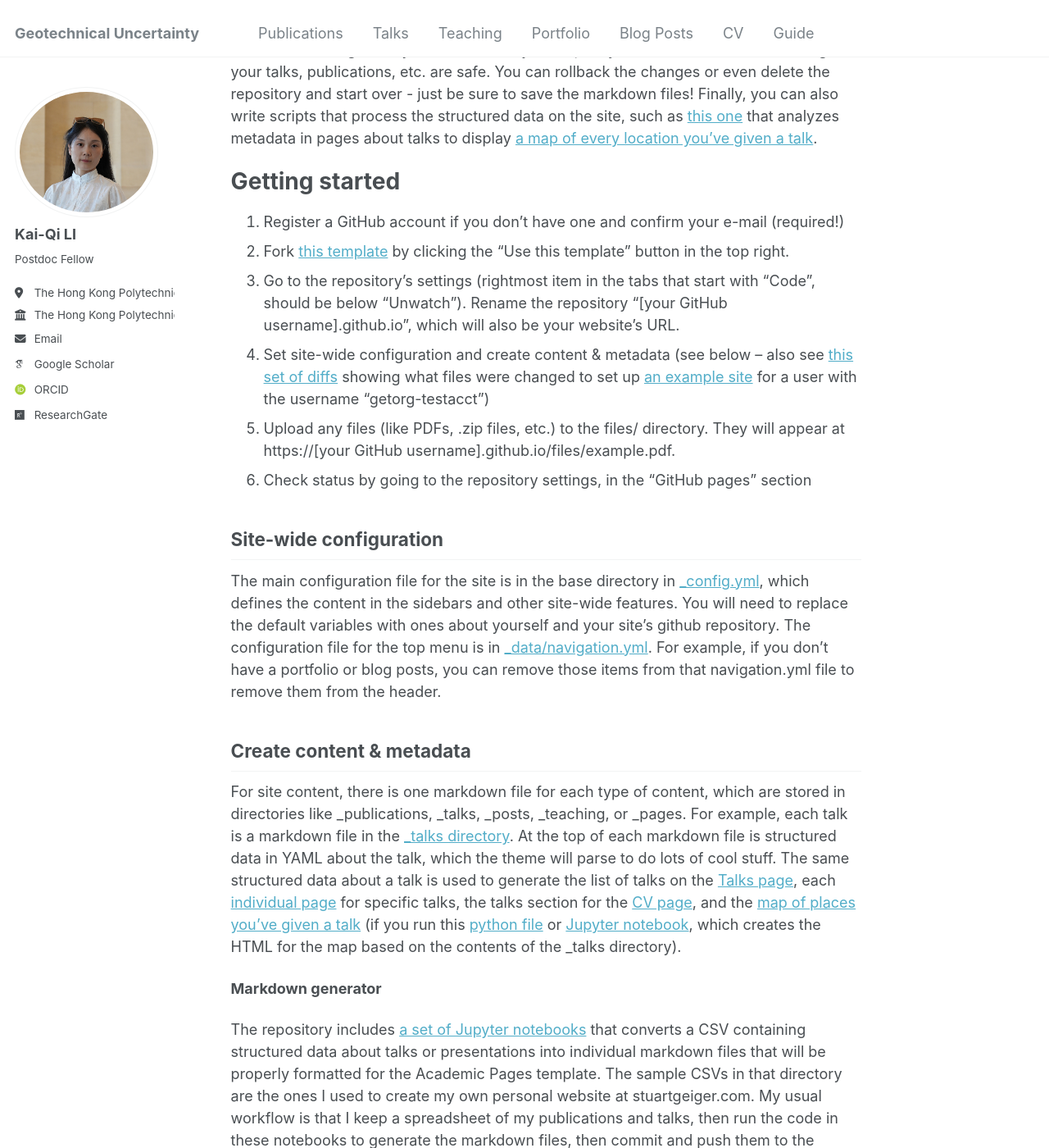
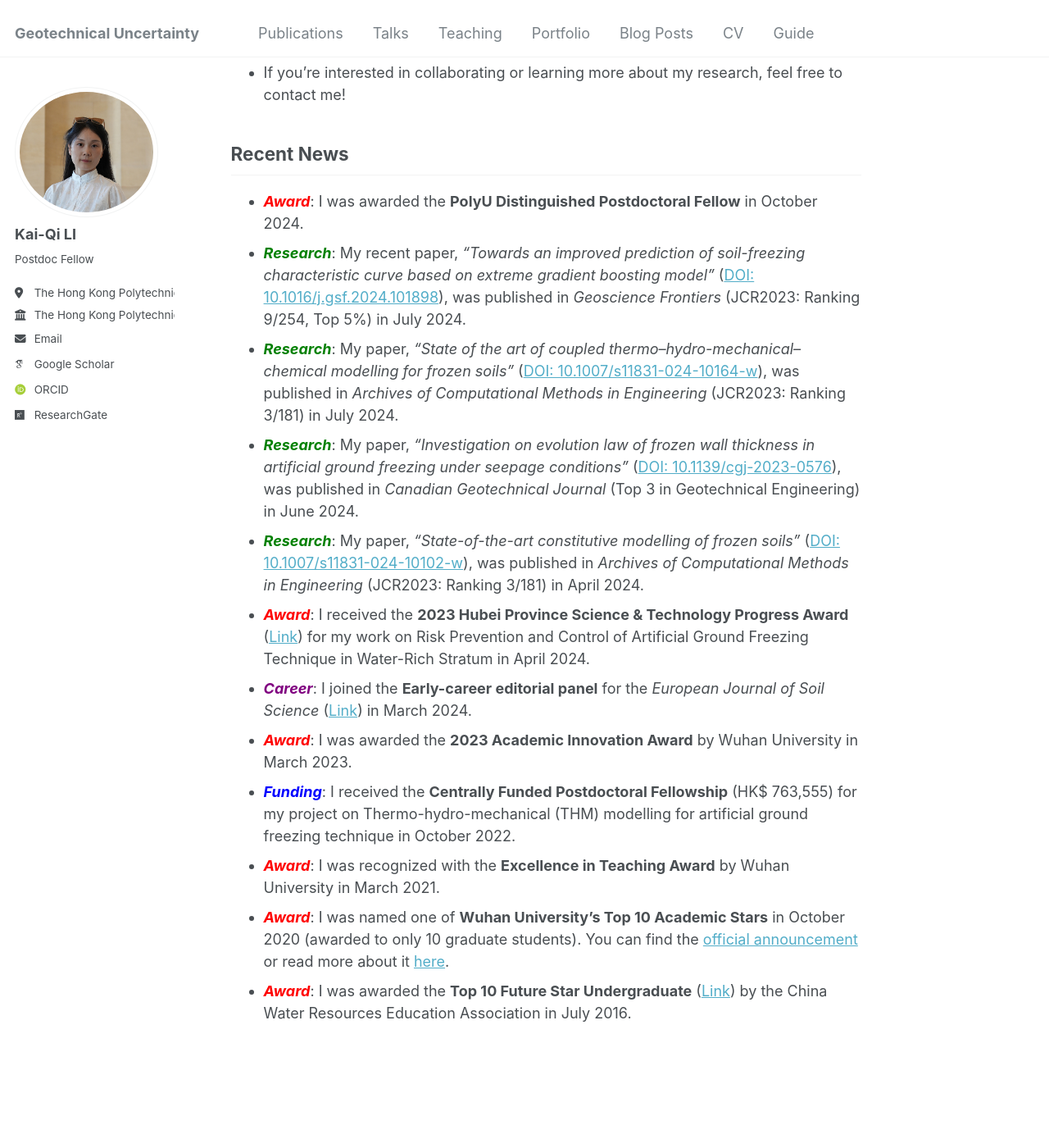
Before and after one commit to kqceeli/kqceeli.github.io, a Jekyll site: the page built from _pages/about.md, in a window 1280 px wide and 1400 px high, scrolled down 791 px. Shown: the whole window at 82% size. Built offline with Jekyll 4.4.1, drawn with Linux system fonts in a browser that asks for light colours; some web fonts are replaced; some of the changed text lies outside the part shown.

Commit message:
Update about.md

```diff
--- a/_pages/about.md
+++ b/_pages/about.md
@@ -1,49 +1,38 @@
 ---
 permalink: /
-title: "Academic Pages is a ready-to-fork GitHub Pages template for academic personal websites"
+title: "About Me"
 author_profile: true
 redirect_from:
   - /about/
   - /about.html
 ---
 
-This is the front page of a website that is powered by the [Academic Pages template](https://github.com/academicpages/academicpages.github.io) and hosted on GitHub pages. [GitHub pages](https://pages.github.com) is a free service in which websites are built and hosted from code and data stored in a GitHub repository, automatically updating when a new commit is made to the repository. This template was forked from the [Minimal Mistakes Jekyll Theme](https://mmistakes.github.io/minimal-mistakes/) created by Michael Rose, and then extended to support the kinds of content that academics have: publications, talks, teaching, a portfolio, blog posts, and a dynamically-generated CV. You can fork [this template](https://github.com/academicpages/academicpages.github.io) right now, modify the configuration and markdown files, add your own PDFs and other content, and have your own site for free, with no ads!
+- I am a Postdoctoral Fellow in the Department of Civil and Environmental Engineering at [The Hong Kong Polytechnic University](https://www.polyu.edu.hk/cee), working under the supervision of Prof. [YIN Zhen-Yu](https://www.polyu.edu.hk/cee/people/academic-staff/prof-zhen-yu-yin). I earned my PhD from Wuhan University in 2022 under the mentorship of Prof. [LIU Yong](https://scholar.google.com/citations?user=O6MLOGQAAAAJ&hl=zh-CN). I was also a visiting PhD at the [National University of Singapore](https://nus.edu.sg) under Prof. [LEE Fook-Hou](https://scholar.google.com/citations?user=hEHH6sYAAAAJ&hl=zh-CN&oi=sra), a fellow of the Singapore Academy of Engineering.
 
-A data-driven personal website
-======
-Like many other Jekyll-based GitHub Pages templates, Academic Pages makes you separate the website's content from its form. The content & metadata of your website are in structured markdown files, while various other files constitute the theme, specifying how to transform that content & metadata into HTML pages. You keep these various markdown (.md), YAML (.yml), HTML, and CSS files in a public GitHub repository. Each time you commit and push an update to the repository, the [GitHub pages](https://pages.github.com/) service creates static HTML pages based on these files, which are hosted on GitHub's servers free of charge.
+- My work is particularly recognized in the field of artificial ground freezing (AGF), where I have developed advanced thermo-hydro-mechanical (THM) models for freezing processes in complex geological environments. This research earned me the 2023 Hubei Provincial Science & Technology Progress Award.
 
-Many of the features of dynamic content management systems (like Wordpress) can be achieved in this fashion, using a fraction of the computational resources and with far less vulnerability to hacking and DDoSing. You can also modify the theme to your heart's content without touching the content of your site. If you get to a point where you've broken something in Jekyll/HTML/CSS beyond repair, your markdown files describing your talks, publications, etc. are safe. You can rollback the changes or even delete the repository and start over - just be sure to save the markdown files! Finally, you can also write scripts that process the structured data on the site, such as [this one](https://github.com/academicpages/academicpages.github.io/blob/master/talkmap.ipynb) that analyzes metadata in pages about talks to display [a map of every location you've given a talk](https://academicpages.github.io/talkmap.html).
+- I have published over 30 papers in leading international journals, with over 700 citations and an h-index of 15. I also serve as an Early-career Editorial Panel Member for the European Journal of Soil Science and regularly review for top-tier journals such as the Journal of Geotechnical and Geoenvironmental Engineering and Computers and Geotechnics.
 
-Getting started
-======
-1. Register a GitHub account if you don't have one and confirm your e-mail (required!)
-1. Fork [this template](https://github.com/academicpages/academicpages.github.io) by clicking the "Use this template" button in the top right.
-1. Go to the repository's settings (rightmost item in the tabs that start with "Code", should be below "Unwatch"). Rename the repository "[your GitHub username].github.io", which will also be your website's URL.
-1. Set site-wide configuration and create content & metadata (see below -- also see [this set of diffs](http://archive.is/3TPas) showing what files were changed to set up [an example site](https://getorg-testacct.github.io) for a user with the username "getorg-testacct")
-1. Upload any files (like PDFs, .zip files, etc.) to the files/ directory. They will appear at https://[your GitHub username].github.io/files/example.pdf.
-1. Check status by going to the repository settings, in the "GitHub pages" section
+- **My research interests involve**:
+   1. *Multi-field coupling theory*
+   2. *Constitutive modelling of soils*
+   3. *Random finite element method*
+   4. *Geotechnical risk and reliability*
+   5. *Uncertainty quantification and propagation*
+   6. *Machine learning in geotechnical engineering*
 
-Site-wide configuration
-------
-The main configuration file for the site is in the base directory in [_config.yml](https://github.com/academicpages/academicpages.github.io/blob/master/_config.yml), which defines the content in the sidebars and other site-wide features. You will need to replace the default variables with ones about yourself and your site's github repository. The configuration file for the top menu is in [_data/navigation.yml](https://github.com/academicpages/academicpages.github.io/blob/master/_data/navigation.yml). For example, if you don't have a portfolio or blog posts, you can remove those items from that navigation.yml file to remove them from the header.
+- If you're interested in collaborating or learning more about my research, feel free to contact me!
 
-Create content & metadata
-------
-For site content, there is one markdown file for each type of content, which are stored in directories like _publications, _talks, _posts, _teaching, or _pages. For example, each talk is a markdown file in the [_talks directory](https://github.com/academicpages/academicpages.github.io/tree/master/_talks). At the top of each markdown file is structured data in YAML about the talk, which the theme will parse to do lots of cool stuff. The same structured data about a talk is used to generate the list of talks on the [Talks page](https://academicpages.github.io/talks), each [individual page](https://academicpages.github.io/talks/2012-03-01-talk-1) for specific talks, the talks section for the [CV page](https://academicpages.github.io/cv), and the [map of places you've given a talk](https://academicpages.github.io/talkmap.html) (if you run this [python file](https://github.com/academicpages/academicpages.github.io/blob/master/talkmap.py) or [Jupyter notebook](https://github.com/academicpages/academicpages.github.io/blob/master/talkmap.ipynb), which creates the HTML for the map based on the contents of the _talks directory).
-
-**Markdown generator**
-
-The repository includes [a set of Jupyter notebooks](https://github.com/academicpages/academicpages.github.io/tree/master/markdown_generator
-) that converts a CSV containing structured data about talks or presentations into individual markdown files that will be properly formatted for the Academic Pages template. The sample CSVs in that directory are the ones I used to create my own personal website at stuartgeiger.com. My usual workflow is that I keep a spreadsheet of my publications and talks, then run the code in these notebooks to generate the markdown files, then commit and push them to the GitHub repository.
-
-How to edit your site's GitHub repository
-------
-Many people use a git client to create files on their local computer and then push them to GitHub's servers. If you are not familiar with git, you can directly edit these configuration and markdown files directly in the github.com interface. Navigate to a file (like [this one](https://github.com/academicpages/academicpages.github.io/blob/master/_talks/2012-03-01-talk-1.md) and click the pencil icon in the top right of the content preview (to the right of the "Raw | Blame | History" buttons). You can delete a file by clicking the trashcan icon to the right of the pencil icon. You can also create new files or upload files by navigating to a directory and clicking the "Create new file" or "Upload files" buttons.
-
-Example: editing a markdown file for a talk
-![Editing a markdown file for a talk](/images/editing-talk.png)
-
-For more info
-------
-More info about configuring Academic Pages can be found in [the guide](https://academicpages.github.io/markdown/), the [growing wiki](https://github.com/academicpages/academicpages.github.io/wiki), and you can always [ask a question on GitHub](https://github.com/academicpages/academicpages.github.io/discussions). The [guides for the Minimal Mistakes theme](https://mmistakes.github.io/minimal-mistakes/docs/configuration/) (which this theme was forked from) might also be helpful.
+## Recent News
+- <span style="color:red; font-style:italic; font-weight:bold;">Award</span>: I was awarded the **PolyU Distinguished Postdoctoral Fellow** in October 2024.
+- <span style="color:green; font-style:italic; font-weight:bold;">Research</span>: My recent paper, *“Towards an improved prediction of soil-freezing characteristic curve based on extreme gradient boosting model”* ([DOI: 10.1016/j.gsf.2024.101898](https://doi.org/10.1016/j.gsf.2024.101898)), was published in *Geoscience Frontiers* (JCR2023: Ranking 9/254, Top 5%) in July 2024.
+- <span style="color:green; font-style:italic; font-weight:bold;">Research</span>: My paper, *“State of the art of coupled thermo–hydro-mechanical–chemical modelling for frozen soils”* ([DOI: 10.1007/s11831-024-10164-w](https://doi.org/10.1007/s11831-024-10164-w)), was published in *Archives of Computational Methods in Engineering* (JCR2023: Ranking 3/181) in July 2024.
+- <span style="color:green; font-style:italic; font-weight:bold;">Research</span>: My paper, *“Investigation on evolution law of frozen wall thickness in artificial ground freezing under seepage conditions”* ([DOI: 10.1139/cgj-2023-0576](https://cdnsciencepub.com/doi/10.1139/cgj-2023-0576)), was published in *Canadian Geotechnical Journal* (Top 3 in Geotechnical Engineering) in June 2024.
+- <span style="color:green; font-style:italic; font-weight:bold;">Research</span>: My paper, *“State-of-the-art constitutive modelling of frozen soils”* ([DOI: 10.1007/s11831-024-10102-w](https://doi.org/10.1007/s11831-024-10102-w)), was published in *Archives of Computational Methods in Engineering* (JCR2023: Ranking 3/181) in April 2024.
+- <span style="color:red; font-style:italic; font-weight:bold;">Award</span>: I received the **2023 Hubei Province Science & Technology Progress Award** ([Link](https://www.hubei.gov.cn/zfwj/ezf/202407/t20240726_5280385.shtml)) for my work on Risk Prevention and Control of Artificial Ground Freezing Technique in Water-Rich Stratum in April 2024.
+- <span style="color:purple; font-style:italic; font-weight:bold;">Career</span>: I joined the **Early-career editorial panel** for the *European Journal of Soil Science* ([Link](https://bsssjournals.onlinelibrary.wiley.com/hub/journal/13652389/editorialboard.html)) in March 2024.
+- <span style="color:red; font-style:italic; font-weight:bold;">Award</span>: I was awarded the **2023 Academic Innovation Award** by Wuhan University in March 2023.
+- <span style="color:blue; font-style:italic; font-weight:bold;">Funding</span>: I received the **Centrally Funded Postdoctoral Fellowship** (HK$ 763,555) for my project on Thermo-hydro-mechanical (THM) modelling for artificial ground freezing technique in October 2022.
+- <span style="color:red; font-style:italic; font-weight:bold;">Award</span>: I was recognized with the **Excellence in Teaching Award** by Wuhan University in March 2021.
+- <span style="color:red; font-style:italic; font-weight:bold;">Award</span>: I was named one of **Wuhan University's Top 10 Academic Stars** in October 2020 (awarded to only 10 graduate students). You can find the [official announcement](https://service.whu.edu.cn/info/1005/2179.htm) or read more about it [here](https://risk.whu.edu.cn/info/1034/1301.htm).
+- <span style="color:red; font-style:italic; font-weight:bold;">Award</span>: I was awarded the **Top 10 Future Star Undergraduate** ([Link](https://sljzw.hhu.edu.cn/2019/0415/c11821a189595/page.htm)) by the China Water Resources Education Association in July 2016.
```
